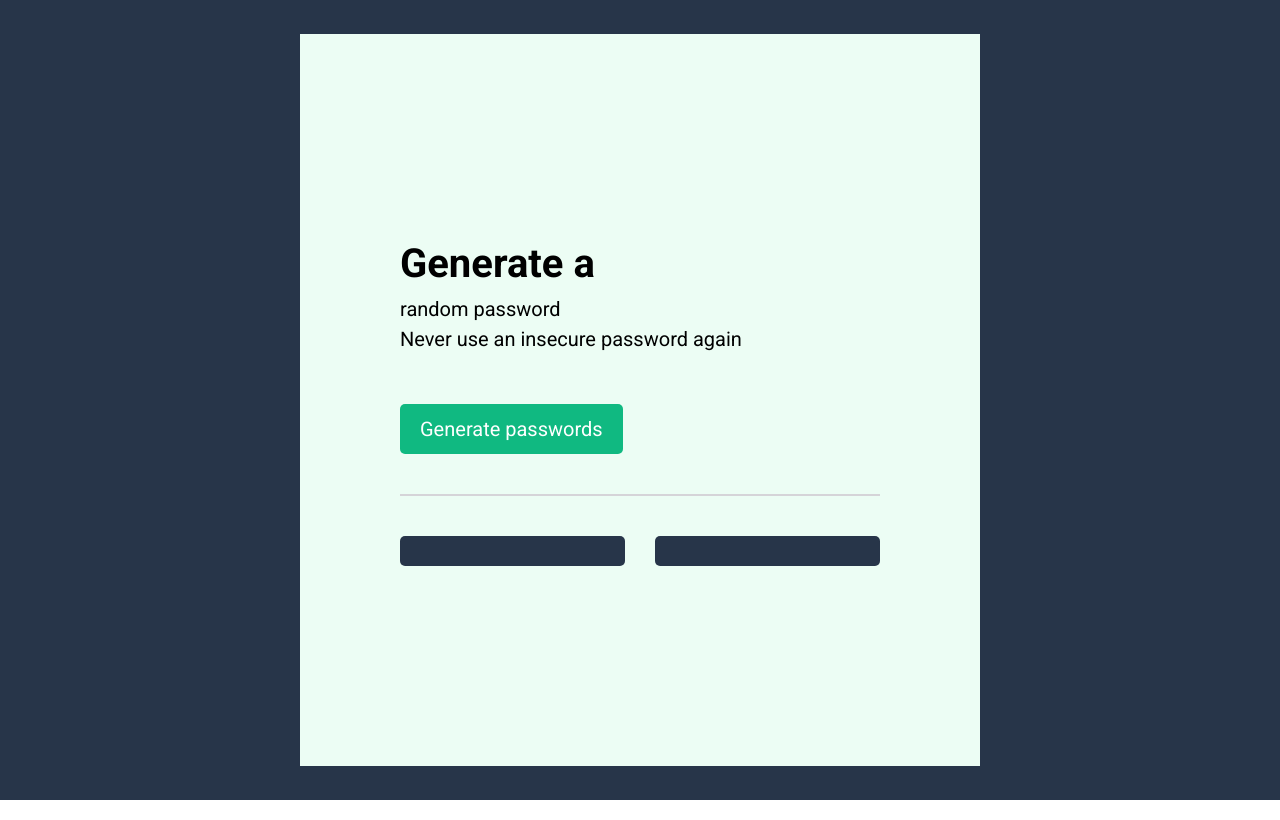
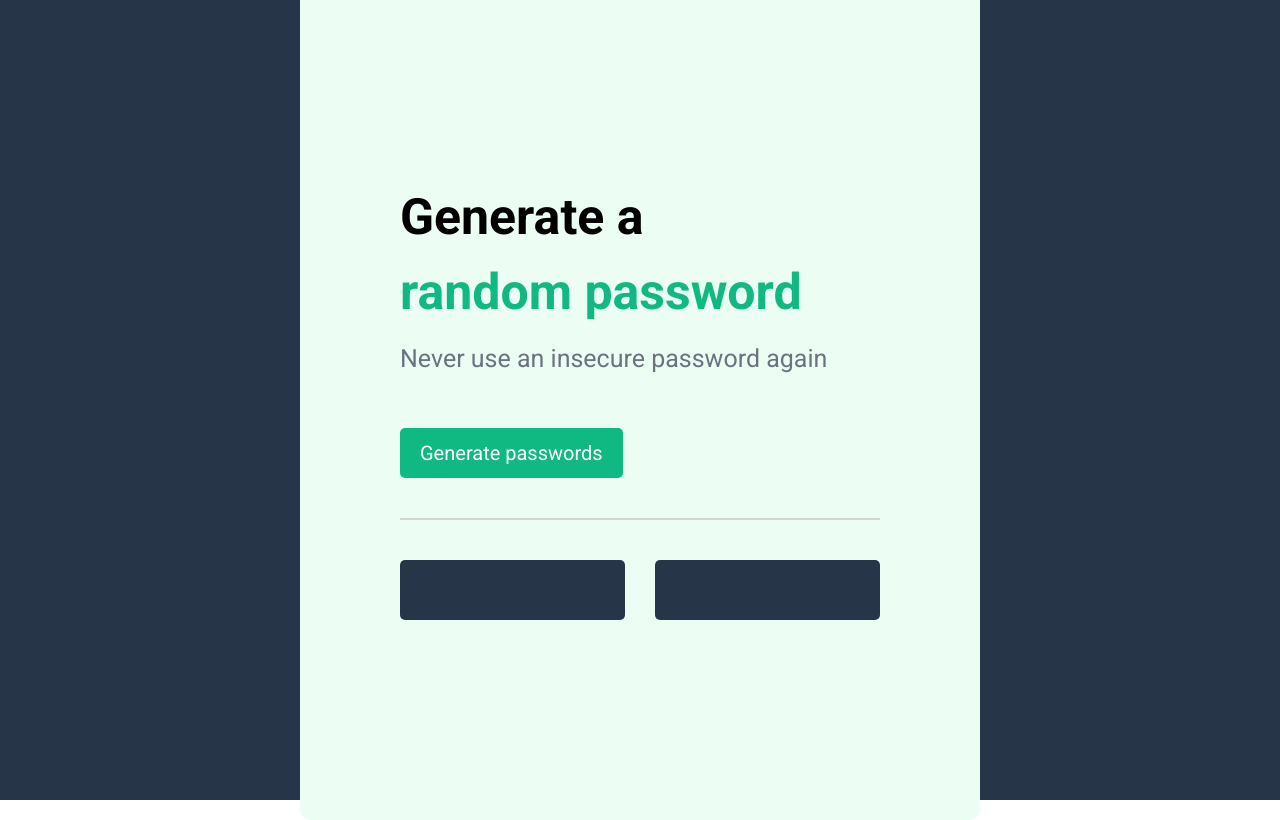
Before and after one commit to lawlawson/password-generator, a plain HTML site: page index.html in a window 1280 px wide. Drawn offline with Linux system fonts and the light colour scheme.

Commit message:
completed main styling

```diff
--- a/index.html
+++ b/index.html
@@ -9,9 +9,11 @@
   <body>
     <div class="container">
       <div class="main">
-        <h1>Generate a</h1>
-        <p>random password</p>
-        <p>Never use an insecure password again</p>
+        <div class="title">
+          <p class="heading1">Generate a</p>
+          <p class="heading2">random password</p>
+        </div>
+        <p class="tagline">Never use an insecure password again</p>
         <div class="button-container">
           <button id="button">Generate passwords</button>
         </div>
--- a/style.css
+++ b/style.css
@@ -58,15 +58,33 @@ ol {
   background-color: #273549;
 }
 
+.heading1 {
+  font-size: 50px;
+  font-weight: bold;
+}
+
+.heading2 {
+  font-size: 50px;
+  font-weight: bold;
+  color: #10b981;
+}
+
 .main {
   background-color: #ecfdf4;
   padding: 200px 100px;
   margin: 0 300px;
+  border-radius: 10px;
 }
 
 .button-container {
   margin-top: 50px;
   margin-bottom: 40px;
+}
+
+.tagline {
+  font-size: 25px;
+  color: #6b7280;
+  margin-top: 10px;
 }
 
 hr {
@@ -95,7 +113,10 @@ button {
   flex-direction: row;
   background-color: #273549;
   color: #5def92;
-  padding: 15px 30px;
+  padding: 30px 60px;
+  align-items: center;
+  width: 150px;
+  height: 50px;
   text-align: center;
   text-decoration: none;
   font-size: 20px;
```
